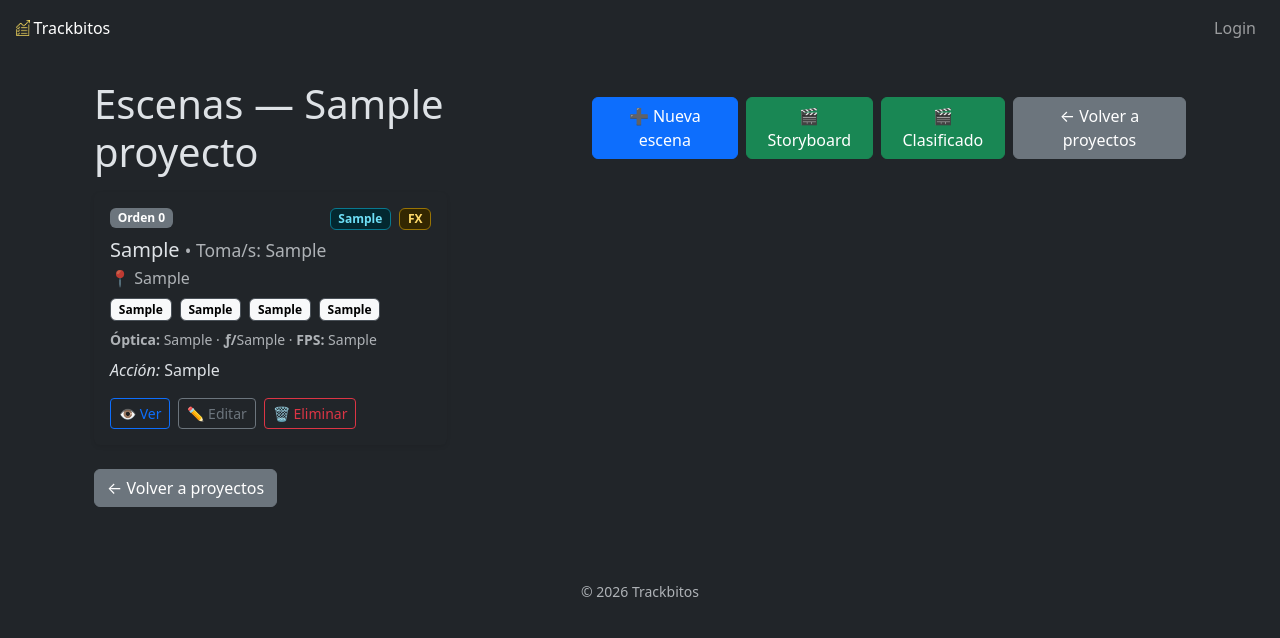
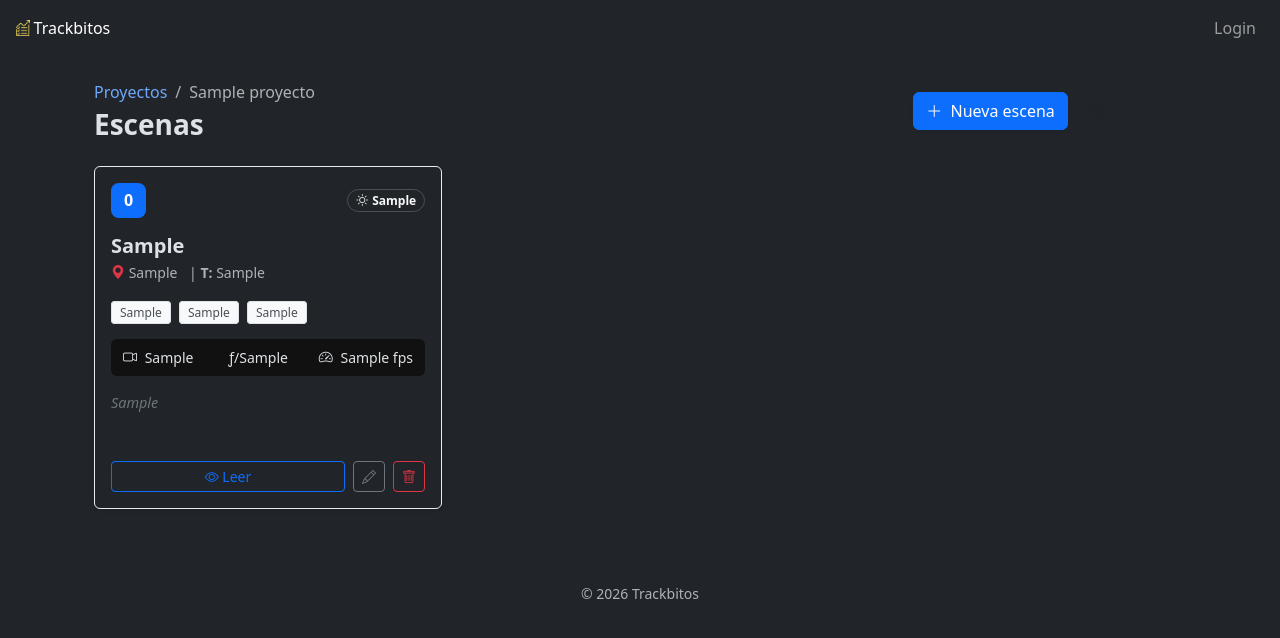
Before and after one commit to eluvegit/trackbitos, a CodeIgniter 4 app: the page made by app/Views/rodajes/escenas/index.php in a window 1280 px wide. Shown: the top 638 px of the page. Run offline with PHP 8.4 and a stand-in for CodeIgniter, Linux system fonts and the light colour scheme; the template is opened without the code that fills it: most values are stand-ins (such as "Sample title", 1, 10 or a date in 2020); some libraries are stand-ins or nearby versions.

Commit message:
Cambios en rodajes visuales

```diff
--- a/app/Views/rodajes/escenas/index.php
+++ b/app/Views/rodajes/escenas/index.php
@@ -1,129 +1,170 @@
 <?= $this->extend('layouts/default') ?>
 <?= $this->section('content') ?>
+
+<style>
+    :root {
+        --glass-bg: rgba(255, 255, 255, 0.95);
+    }
+    .scene-card {
+        transition: transform 0.2s ease, box-shadow 0.2s ease;
+        border: 1px solid #e9ecef !important;
+    }
+    .scene-card:hover {
+        transform: translateY(-4px);
+        box-shadow: 0 10px 20px rgba(0,0,0,0.08) !important;
+    }
+    .order-badge {
+        width: 35px;
+        height: 35px;
+        display: flex;
+        align-items: center;
+        justify-content: center;
+        border-radius: 8px;
+        font-weight: bold;
+        background: #0d6efd;
+        color: white;
+    }
+    .tech-pill {
+        background: #f8f9fa;
+        border: 1px solid #dee2e6;
+        font-size: 0.75rem;
+        color: #495057;
+        padding: 2px 8px;
+        border-radius: 4px;
+    }
+    .camera-box {
+        background-color: #111;
+        border-radius: 6px;
+        padding: 8px 12px;
+    }
+    .action-snippet {
+        display: -webkit-box;
+        -webkit-line-clamp: 2;
+        -webkit-box-orient: vertical;
+        overflow: hidden;
+        font-style: italic;
+        color: #6c757d;
+        font-size: 0.9rem;
+    }
+    .btn-group-sm .btn {
+        padding: 0.4rem 0.8rem;
+    }
+</style>
+
 <div class="container py-4">
-    <div class="d-flex justify-content-between align-items-center mb-3">
-        <h1 class="mb-0">Escenas — <?= esc($proyecto['titulo']) ?></h1>
-        <div class="d-flex gap-2">
-            <a class="btn btn-primary" href="<?= site_url('rodajes/' . $proyecto['id'] . '/escenas/create') ?>">➕ Nueva escena</a>
-            <a class="btn btn-success" href="<?= site_url('rodajes/' . $proyecto['id'] . '/escenas/storyboard') ?>">🎬 Storyboard</a>
-            <a class="btn btn-success" href="<?= site_url('rodajes/' . $proyecto['id'] . '/escenas/ordenrodaje') ?>">🎬 Clasificado</a>
-            <a class="btn btn-secondary" href="<?= site_url('rodajes') ?>">← Volver a proyectos</a>
+    <div class="row align-items-center mb-4 g-3">
+        <div class="col-md-6">
+            <nav aria-label="breadcrumb">
+                <ol class="breadcrumb mb-1">
+                    <li class="breadcrumb-item"><a href="<?= site_url('rodajes') ?>" class="text-decoration-none">Proyectos</a></li>
+                    <li class="breadcrumb-item active"><?= esc($proyecto['titulo']) ?></li>
+                </ol>
+            </nav>
+            <h1 class="h3 mb-0 fw-bold">Escenas</h1>
+        </div>
+        <div class="col-md-6 text-md-end">
+            <div class="d-flex flex-wrap gap-2 justify-content-md-end">
+                <a class="btn btn-primary shadow-sm" href="<?= site_url('rodajes/' . $proyecto['id'] . '/escenas/create') ?>">
+                    <i class="bi bi-plus-lg me-1"></i> Nueva escena
+                </a>
+                <div class="dropdown">
+                    <button class="btn btn-outline-dark dropdown-toggle" data-bs-toggle="dropdown">
+                        <i class="bi bi-grid-3x3-gap me-1"></i> Vistas
+                    </button>
+                    <ul class="dropdown-menu">
+                        <li><a class="dropdown-item" href="<?= site_url('rodajes/' . $proyecto['id'] . '/escenas/storyboard') ?>">🎬 Storyboard</a></li>
+                        <li><a class="dropdown-item" href="<?= site_url('rodajes/' . $proyecto['id'] . '/escenas/ordenrodaje') ?>">📊 Clasificado</a></li>
+                        <li><a class="dropdown-item" href="<?= site_url('rodajes/' . $proyecto['id'] . '/dialogos') ?>">💬 Guion de Diálogos</a></li>
+                    </ul>
+                </div>
+            </div>
         </div>
     </div>
 
-
     <?php if (empty($escenas)): ?>
-        <div class="alert alert-info">Todavía no hay escenas registradas.</div>
+        <div class="text-center py-5 border rounded-4 bg-white shadow-sm">
+            <i class="bi bi-camera-reels text-muted display-1"></i>
+            <h4 class="mt-3">Aún no hay escenas</h4>
+            <p class="text-muted">Empieza a planificar el rodaje añadiendo tu primera escena.</p>
+            <a class="btn btn-primary mt-2" href="<?= site_url('rodajes/' . $proyecto['id'] . '/escenas/create') ?>">Crear Escena #1</a>
+        </div>
     <?php else: ?>
-        <div class="row g-3">
-
+        <div class="row g-4">
             <?php foreach ($escenas as $e): ?>
                 <?php
-                // Helpers de display
-                $orden     = (int)($e['orden'] ?? 0);
-                $bloque    = trim($e['escena_bloque'] ?? '');
-                $tomas     = trim($e['escena_tomas'] ?? '');
-                $ubic      = trim($e['escena_ubicacion'] ?? '');
-                $hora      = trim($e['plano_hora_dia'] ?? '');
-                $plano     = trim($e['camara_tipo_plano'] ?? '');
-                $angulo    = trim($e['camara_angulo'] ?? '');
-                $mov       = trim($e['camara_movimiento'] ?? '');
-                $soporte   = trim($e['camara_soporte'] ?? '');
-                $optica    = trim($e['camara_optica'] ?? '');
-                $apertura  = trim($e['camara_apertura'] ?? '');
-                $fps       = trim($e['camara_fps'] ?? '');
-                $fx        = trim($e['escena_efecto_especial'] ?? '');
-                $actores   = ($e['plano_actores'] ?? 'N') === 'S';
-                $accion    = trim($e['escena_accion'] ?? '');
+                    $chips = array_filter([$e['camara_tipo_plano'] ?? '', $e['camara_angulo'] ?? '', $e['camara_movimiento'] ?? '']);
+                ?>
+                <div class="col-12 col-md-6 col-xl-4">
+                    <div class="card h-100 scene-card shadow-sm">
+                        <div class="card-body">
 
-                // Snippet de acción
-                if (function_exists('mb_strimwidth')) {
-                    $accionSnippet = $accion !== '' ? mb_strimwidth($accion, 0, 110, '…', 'UTF-8') : '';
-                } else {
-                    $accionSnippet = $accion !== '' ? substr($accion, 0, 110) . (strlen($accion) > 110 ? '…' : '') : '';
-                }
-
-                // Etiquetas compactas
-                $chips = array_filter([$plano, $angulo, $mov, $soporte]);
-                ?>
-
-                <div class="col-12 col-md-6 col-lg-4">
-                    <div class="card h-100 shadow-sm border-0">
-                        <div class="card-body d-flex flex-column">
-
-                            <!-- Header con orden + estado visual -->
-                            <div class="d-flex justify-content-between align-items-start mb-2">
-                                <span class="badge bg-secondary">Orden <?= esc($orden) ?></span>
-                                <div class="d-flex flex-wrap gap-2">
-                                    <?php if ($hora): ?>
-                                        <span class="badge bg-info-subtle text-info-emphasis border border-info-subtle"><?= esc($hora) ?></span>
+                            <div class="d-flex justify-content-between mb-3">
+                                <div class="order-badge">
+                                    <?= (int)$e['orden'] ?>
+                                </div>
+                                <div class="d-flex gap-1 align-items-center">
+                                    <?php if ($e['plano_hora_dia']): ?>
+                                        <span class="badge rounded-pill bg-dark text-light border"><i class="bi bi-brightness-high me-1"></i><?= esc($e['plano_hora_dia']) ?></span>
                                     <?php endif; ?>
-                                    <?php if ($actores): ?>
-                                        <span class="badge bg-success-subtle text-success-emphasis border border-success-subtle">Actores</span>
-                                    <?php endif; ?>
-                                    <?php if ($fx): ?>
-                                        <span class="badge bg-warning-subtle text-warning-emphasis border border-warning-subtle">FX</span>
+                                    <?php if (($e['plano_actores'] ?? 'N') === 'S'): ?>
+                                        <span class="badge rounded-pill bg-warning-subtle text-warning-emphasis"><i class="bi bi-people-fill"></i></span>
                                     <?php endif; ?>
                                 </div>
                             </div>
 
-                            <!-- Título y subtítulo -->
-                            <h5 class="card-title mb-1">
-                                <?= esc($bloque !== '' ? $bloque : 'Bloque sin título') ?>
-                                <?php if ($tomas): ?>
-                                    <small class="text-muted">• Toma/s: <?= esc($tomas) ?></small>
+                            <h5 class="fw-bold mb-1 text-truncate">
+                                <?= esc($e['escena_bloque'] ?: 'Sin título') ?>
+                            </h3>
+                            <div class="text-muted small mb-3">
+                                <i class="bi bi-geo-alt-fill text-danger"></i> <?= esc($e['escena_ubicacion'] ?: 'Localización pendiente') ?>
+                                <?php if ($e['escena_tomas']): ?>
+                                    <span class="ms-2">| <strong>T:</strong> <?= esc($e['escena_tomas']) ?></span>
                                 <?php endif; ?>
-                            </h5>
-                            <p class="text-muted mb-2">
-                                <?= $ubic ? '📍 ' . esc($ubic) : '📍 Ubicación no indicada' ?>
-                            </p>
+                            </div>
 
-                            <!-- Chips de plano/ángulo/movimiento/soporte -->
                             <?php if (!empty($chips)): ?>
-                                <div class="d-flex flex-wrap gap-2 mb-2">
+                                <div class="mb-3">
                                     <?php foreach ($chips as $c): ?>
-                                        <span class="badge text-bg-light border"><?= esc($c) ?></span>
+                                        <span class="tech-pill me-1"><?= esc($c) ?></span>
                                     <?php endforeach; ?>
                                 </div>
                             <?php endif; ?>
 
-                            <!-- Resumen de cámara -->
-                            <div class="small text-muted mb-2">
-                                <?php if ($optica): ?><span><strong>Óptica:</strong> <?= esc($optica) ?></span><?php endif; ?>
-                                <?php if ($optica && ($apertura || $fps)): ?> · <?php endif; ?>
-                                <?php if ($apertura): ?><span><strong>ƒ/</strong><?= esc($apertura) ?></span><?php endif; ?>
-                                <?php if ($apertura && $fps): ?> · <?php endif; ?>
-                                <?php if ($fps): ?><span><strong>FPS:</strong> <?= esc($fps) ?></span><?php endif; ?>
+                            <div class="camera-box small mb-3 d-flex justify-content-between">
+                                <div><i class="bi bi-camera-video me-1"></i> <?= esc($e['camara_optica'] ?: '-') ?></div>
+                                <div><i class="bi bi-aperture me-1"></i> ƒ/<?= esc($e['camara_apertura'] ?: '-') ?></div>
+                                <div><i class="bi bi-speedometer2 me-1"></i> <?= esc($e['camara_fps'] ?: '-') ?> fps</div>
                             </div>
 
-                            <!-- Snippet de acción -->
-                            <?php if ($accionSnippet): ?>
-                                <p class="mb-3"><em>Acción:</em> <?= esc($accionSnippet) ?></p>
+                            <?php if (!empty($e['escena_accion'])): ?>
+                                <p class="action-snippet mb-4">
+                                    <?= esc(mb_strimwidth($e['escena_accion'], 0, 100, '...')) ?>
+                                </p>
                             <?php else: ?>
-                                <div class="mb-3"></div>
-                            <?php endif; ?>
+                                <div style="height: 54px;"></div> <?php endif; ?>
 
-                            <!-- Footer acciones -->
-                            <div class="mt-auto d-flex gap-2">
-                                <a class="btn btn-sm btn-outline-primary"
-                                    href="<?= site_url('rodajes/' . $proyecto['id'] . '/escenas/show/' . $e['id']) ?>">👁️ Ver</a>
-                                <a class="btn btn-sm btn-outline-secondary"
-                                    href="<?= site_url('rodajes/' . $proyecto['id'] . '/escenas/edit/' . $e['id']) ?>">✏️ Editar</a>
-                                <a class="btn btn-sm btn-outline-danger"
-                                    href="<?= site_url('rodajes/' . $proyecto['id'] . '/escenas/delete/' . $e['id']) ?>"
-                                    onclick="return confirm('¿Eliminar escena?')">🗑️ Eliminar</a>
+                        </div>
+
+                        <div class="card-footer bg-transparent border-top-0 pb-3 px-3">
+                            <div class="d-flex gap-2">
+                                <a href="<?= site_url('rodajes/' . $proyecto['id'] . '/escenas/show/' . $e['id']) ?>" class="btn btn-sm btn-outline-primary flex-fill">
+                                    <i class="bi bi-eye"></i> Leer
+                                </a>
+                                <a href="<?= site_url('rodajes/' . $proyecto['id'] . '/escenas/edit/' . $e['id']) ?>" class="btn btn-sm btn-outline-secondary">
+                                    <i class="bi bi-pencil"></i>
+                                </a>
+                                <a href="<?= site_url('rodajes/' . $proyecto['id'] . '/escenas/delete/' . $e['id']) ?>"
+                                   class="btn btn-sm btn-outline-danger"
+                                   onclick="return confirm('¿Eliminar escena?')">
+                                    <i class="bi bi-trash"></i>
+                                </a>
                             </div>
-
                         </div>
                     </div>
                 </div>
             <?php endforeach; ?>
-
         </div>
     <?php endif; ?>
+</div>
 
-    <div class="mt-4">
-        <a class="btn btn-secondary" href="<?= site_url('rodajes') ?>">← Volver a proyectos</a>
-    </div>
-</div>
 <?= $this->endSection() ?>
```
Also changed, not shown: app/Views/rodajes/dialogos.php (+66 -19 lines), app/Views/rodajes/index.php (+14 -3 lines).
